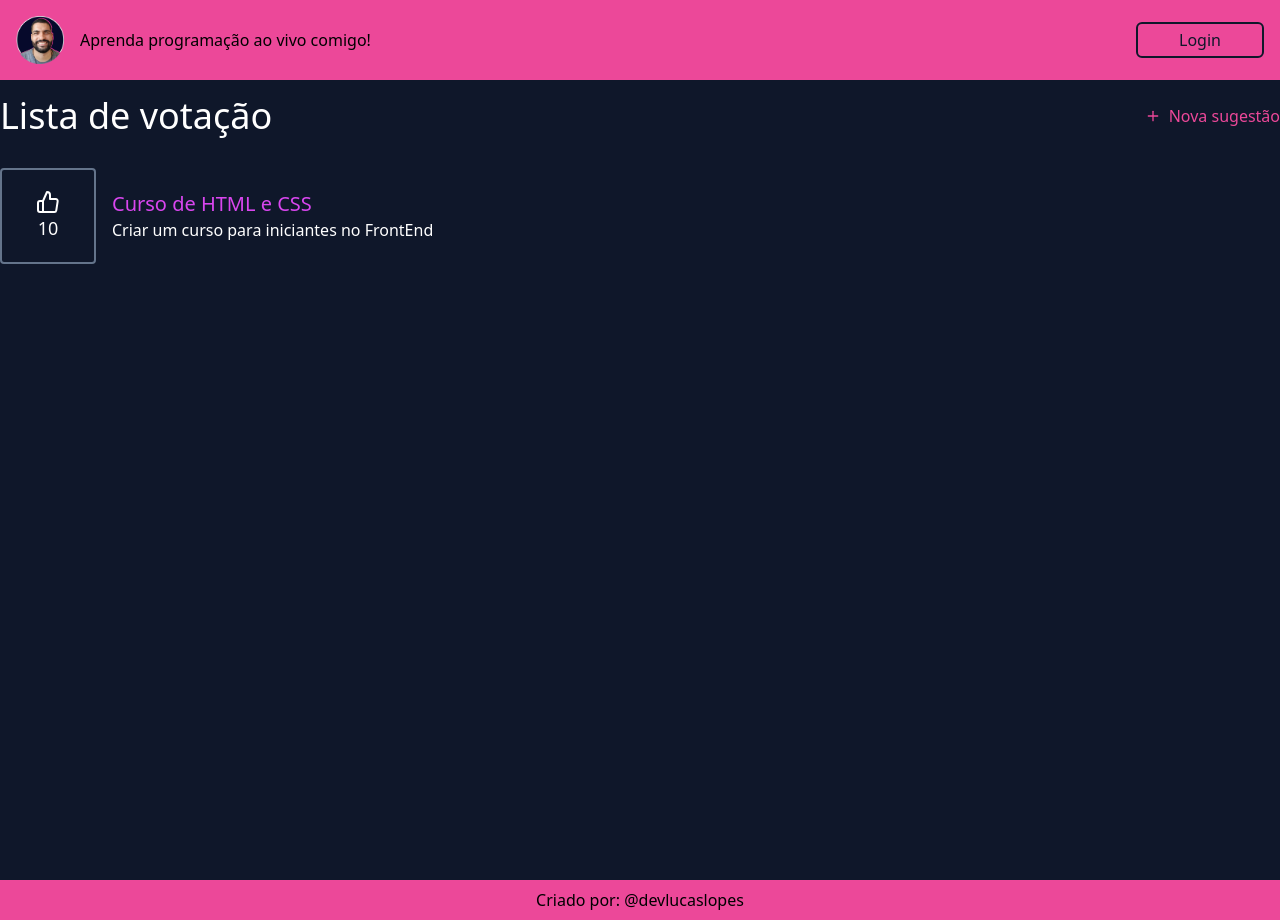
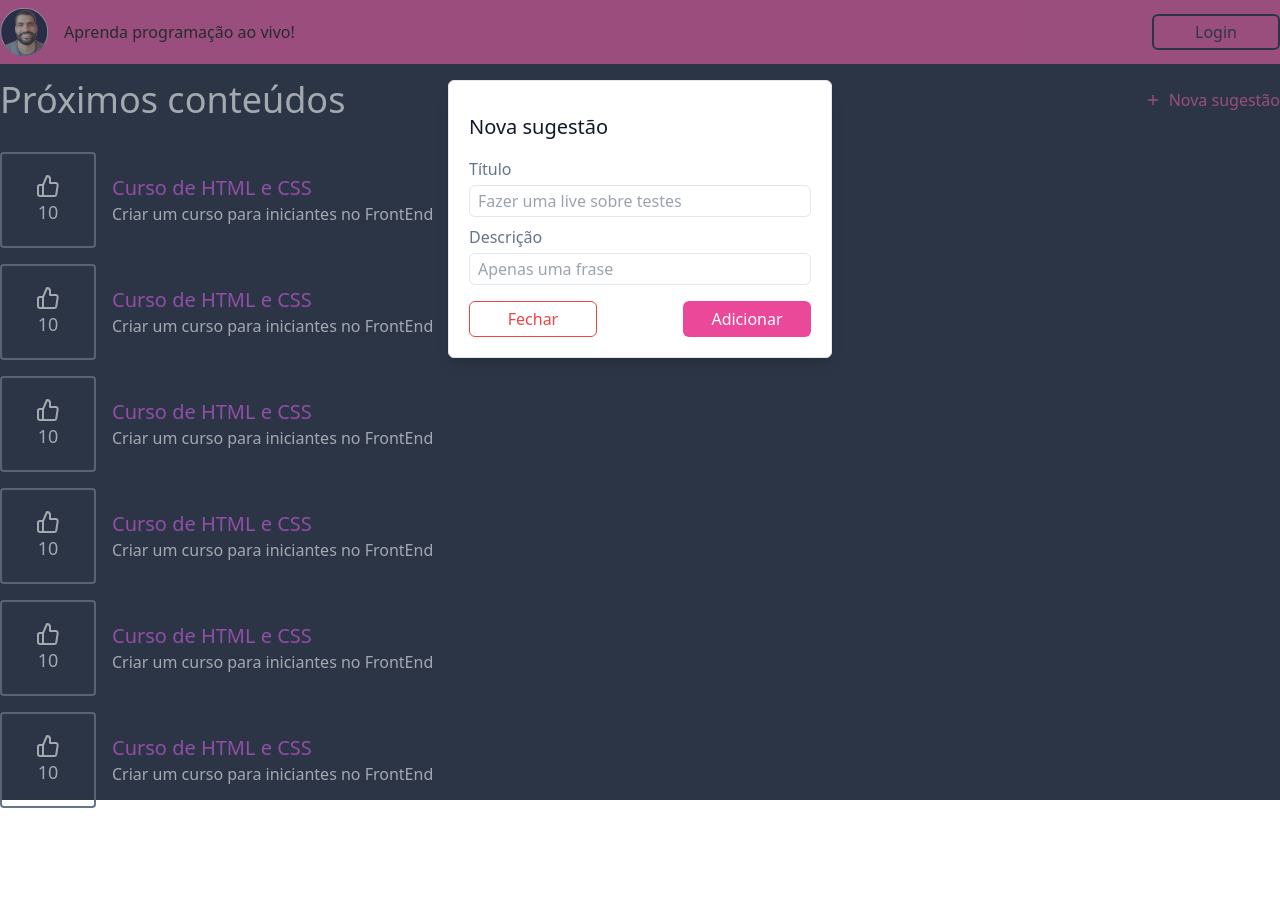
Before and after one commit to devlucaslopes/live-vote-app, a React (Create React App) app: page / in a window 1280 px wide. Both pictures are taken after a click on the button "Nova sugestão". After the commit the page ends 808 px from the top, so only its background shows below. Built offline with nearby package versions, Linux system fonts and the light colour scheme.

Commit message:
refact: components

```diff
--- a/package.json
+++ b/package.json
@@ -3,6 +3,7 @@
   "version": "0.1.0",
   "private": true,
   "dependencies": {
+    "@tailwindcss/forms": "^0.4.0",
     "@testing-library/jest-dom": "^5.14.1",
     "@testing-library/react": "^12.0.0",
     "@testing-library/user-event": "^13.2.1",
--- a/src/App.tsx
+++ b/src/App.tsx
@@ -9,6 +9,11 @@ function App() {
     <Layout>
       <SuggestionList>
         <SuggestionItem />
+        <SuggestionItem />
+        <SuggestionItem />
+        <SuggestionItem />
+        <SuggestionItem />
+        <SuggestionItem />
       </SuggestionList>
     </Layout>
   )
--- a/src/components/Header/index.tsx
+++ b/src/components/Header/index.tsx
@@ -3,12 +3,17 @@ import { FiPlus as AddIcon } from 'react-icons/fi'
 
 type HeaderProps = {
   children: ReactNode
+  openNewSuggestion: () => void
 }
 
-export const Header = ({ children }: HeaderProps) => (
+export const Header = ({ children, openNewSuggestion }: HeaderProps) => (
   <div className="flex justify-between">
     <h1 className="text-4xl text-white">{children}</h1>
-    <button type="button" className="flex items-center text-pink-500">
+    <button
+      type="button"
+      className="flex items-center text-pink-500"
+      onClick={openNewSuggestion}
+    >
       <AddIcon className="mr-2" />
       Nova sugestão
     </button>
--- a/src/components/Layout/index.tsx
+++ b/src/components/Layout/index.tsx
@@ -2,24 +2,32 @@ import React from 'react'
 
 import { Nav } from '../Nav'
 import { Header } from '../Header'
-import { Footer } from '../Footer'
+import { NewSuggestion } from '../NewSuggestion'
+import { useState } from 'react'
 
 type LayoutProps = {
   children: React.ReactNode
 }
 
 export const Layout = ({ children }: LayoutProps) => {
+  const [showNewSuggestion, setShowNewSuggestion] = useState(false)
+
+  const handleNewSuggestion = () => setShowNewSuggestion(!showNewSuggestion)
+
   return (
-    <>
-      <div className="h-full bg-slate-900">
-        <Nav />
-        <div className="h-screen container mx-auto py-4">
-          <Header>Lista de votação</Header>
+    <div className="h-full bg-slate-900 relative">
+      <Nav />
+      <div className="h-[calc(100vh-4rem)] container mx-auto py-4">
+        <Header openNewSuggestion={handleNewSuggestion}>
+          Próximos conteúdos
+        </Header>
 
-          {children}
-        </div>
-        <Footer />
+        {children}
       </div>
-    </>
+      <NewSuggestion
+        isVisible={showNewSuggestion}
+        onClose={handleNewSuggestion}
+      />
+    </div>
   )
 }
--- a/src/components/Nav/index.tsx
+++ b/src/components/Nav/index.tsx
@@ -1,7 +1,7 @@
 import React from 'react'
 
 export const Nav = () => (
-  <nav className="p-4 bg-pink-500">
+  <nav className="h-16 py-2 bg-pink-500">
     <div className="flex justify-between items-center container mx-auto">
       <a
         href="https://www.twitch.tv/devlucaslopes"
@@ -10,7 +10,7 @@ export const Nav = () => (
         rel="noreferrer"
       >
         <img src="./avatar.png" alt="@devlucaslopes" className="w-12 mr-4" />
-        Aprenda programação ao vivo comigo!
+        Aprenda programação ao vivo!
       </a>
       <button
         type="button"
--- /dev/null
+++ b/src/components/NewSuggestion/index.tsx
@@ -0,0 +1,78 @@
+import React from 'react'
+
+type NewSuggestionProps = {
+  isVisible: boolean
+  onClose: () => void
+}
+
+export const NewSuggestion = ({ isVisible, onClose }: NewSuggestionProps) => {
+  return (
+    <div
+      className={`fixed inset-0 bg-gray-600 bg-opacity-50 overflow-y-auto h-full w-full ${
+        !isVisible && 'hidden'
+      }`}
+    >
+      <div className="relative top-20 mx-auto p-5 border w-96 shadow-lg rounded-md bg-white">
+        <div className="mt-3">
+          <h2 className="text-xl font-medium text-gray-900">Nova sugestão</h2>
+          <form className="mt-4">
+            <label className="block">
+              <span className="text-slate-500">Título</span>
+              <input
+                type="text"
+                className="
+                  outline-none
+                  mt-1
+                  block
+                  w-full
+                  h-8
+                  rounded-md
+                  border
+                  border-slate-200
+                  px-2
+                  focus:border-slate-300 focus:ring focus:ring-slate-200 focus:ring-opacity-50
+                "
+                placeholder="Fazer uma live sobre testes"
+              />
+            </label>
+            <label className="block mt-2">
+              <span className="text-slate-500">Descrição</span>
+              <input
+                type="text"
+                className="
+                  outline-none
+                  mt-1
+                  block
+                  w-full
+                  h-8
+                  rounded-md
+                  border
+                  border-slate-200
+                  px-2
+                  focus:border-slate-300 focus:ring focus:ring-slate-200 focus:ring-opacity-50
+                "
+                placeholder="Apenas uma frase"
+              />
+            </label>
+
+            <div className="flex justify-between mt-4">
+              <button
+                type="button"
+                className="w-32 h-9 rounded-md text-red-500 border border-red-500 hover:bg-red-500 hover:text-white"
+                onClick={onClose}
+              >
+                Fechar
+              </button>
+              <button
+                type="submit"
+                className="w-32 h-9 rounded-md text-white text-center bg-pink-500 hover:bg-pink-600"
+              >
+                Adicionar
+              </button>
+            </div>
+          </form>
+        </div>
+      </div>
+    </div>
+  )
+}
--- a/src/components/SuggestionItem/index.tsx
+++ b/src/components/SuggestionItem/index.tsx
@@ -12,8 +12,12 @@ export const SuggestionItem = () => {
         <span className="text-lg">10</span>
       </button>
       <div className="flex flex-col justify-center">
-        <h2 className="text-xl text-fuchsia-500">Curso de HTML e CSS</h2>
-        <p>Criar um curso para iniciantes no FrontEnd</p>
+        <h2 className="text-xl text-fuchsia-500 select-none">
+          Curso de HTML e CSS
+        </h2>
+        <p className="select-none">
+          Criar um curso para iniciantes no FrontEnd
+        </p>
       </div>
     </section>
   )
```
Also changed, not shown: 1 other file (tests, documents, lock files or other folders).
